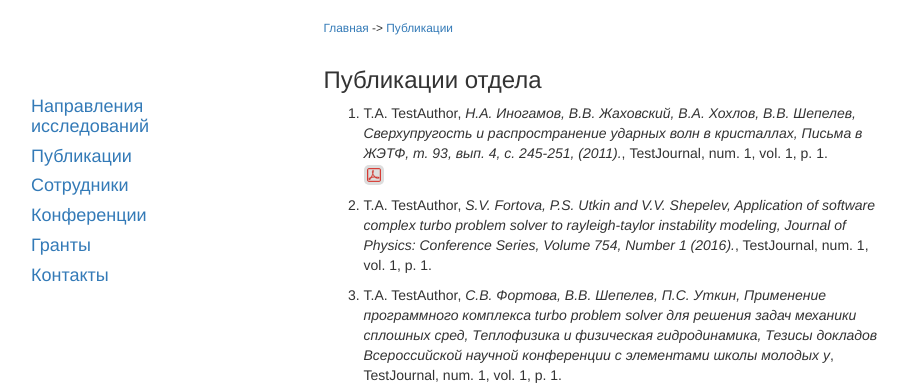
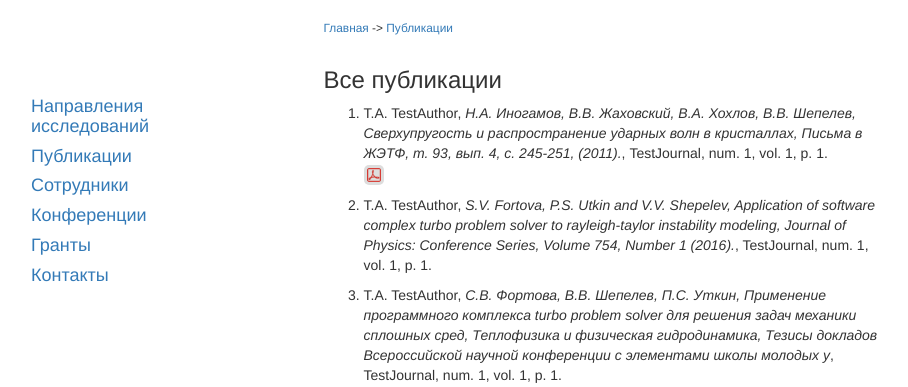
Before and after one commit to vadimvshepelev/icad-dcmt, a Django app: page /publications/ in a window 1280 px wide. Shown: the part 240-627 px from the top of the page, without its empty margins (39-947 px from the left). Run offline with Django 3.2, Linux system fonts and the light colour scheme; data comes from the database, SQL or seed files in the repository; some libraries are stand-ins or nearby versions.

Commit message:
cosmetic

```diff
--- a/dcmtsite/www/templates/publications.html
+++ b/dcmtsite/www/templates/publications.html
@@ -10,7 +10,7 @@
 {% endblock %}
 
 {% block content%}
-<h1>Публикации отдела</h1>
+<h1>Все публикации</h1>
   <ol>
   {% for paper in articles %}
     <li> {{ paper.authors }}, <i>{{ paper.title }}</i>,
```
